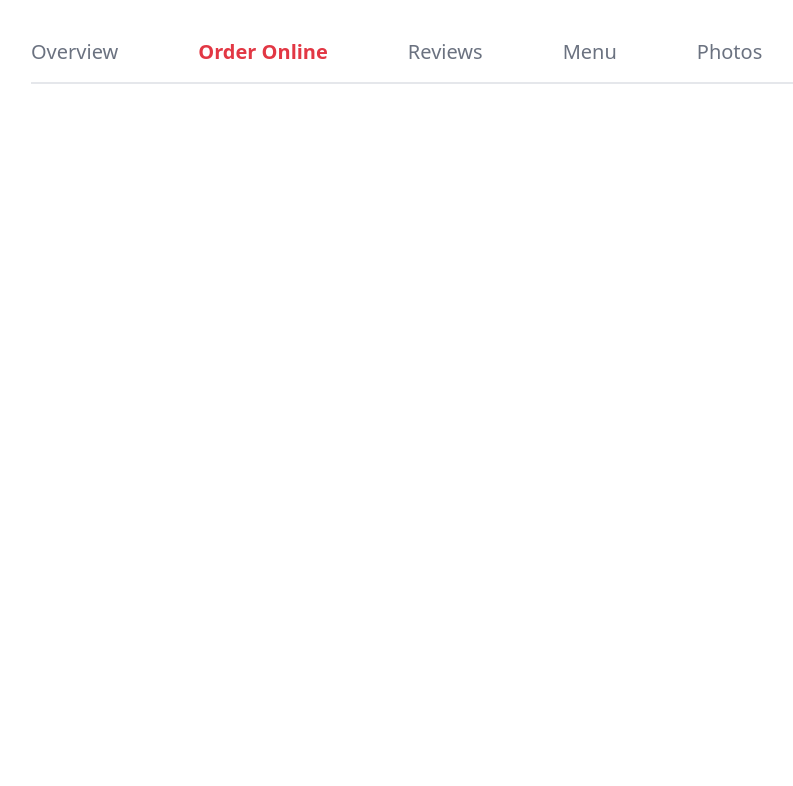
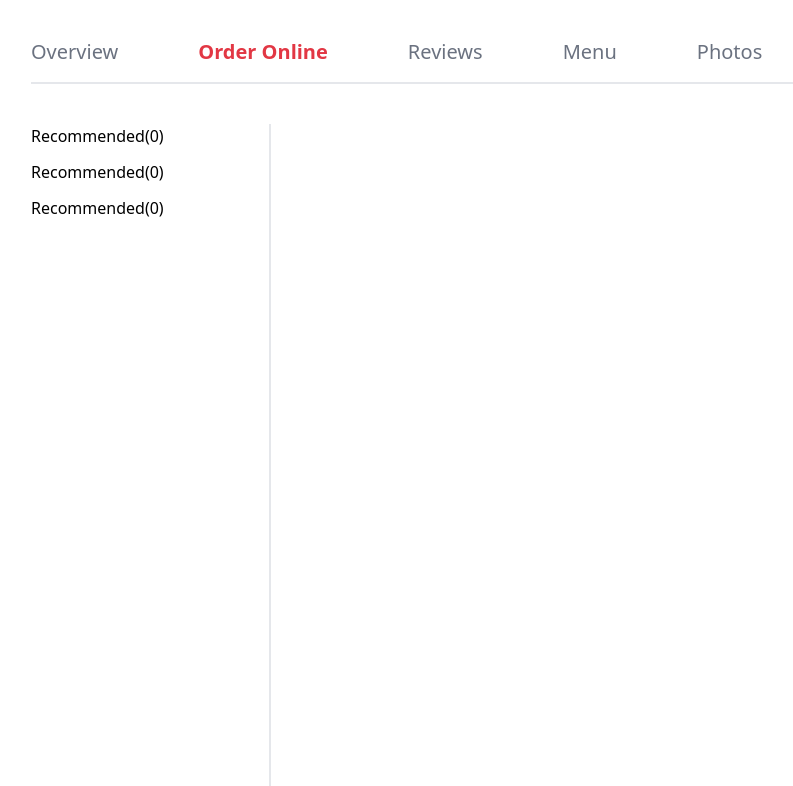
Before and after one commit to Ismile-1112/Zomato-project, a React (Create React App) app in the folder client/: page /restaurant/1/order-online in a window 1280 px wide. Shown: the part 694-1480 px from the top of the page, without its empty margins (129-922 px from the left). Before the commit the page ends 898 px from the top, so only its background shows below. Built offline with nearby package versions, Linux system fonts and the light colour scheme.

Commit message:
add order online menu

```diff
--- a/client/src/Components/restaurant/Order-Online/MenuListContainer.jsx
+++ b/client/src/Components/restaurant/Order-Online/MenuListContainer.jsx
@@ -15,11 +15,6 @@ const MenuListContainer = (props) => {
         <>
             <div className="w-full flex flex-col gap-3">
                 <MenuCategory name="Recommended" items={("","")} onClickHandler={onClickHandler} isActive={selected === "Recommended"} />
-                <MenuCategory name="Recommended" items={("","")} onClickHandler={onClickHandler} isActive={selected === "Recommended"} />
-                <MenuCategory name="Recommended" items={("","")} onClickHandler={onClickHandler} isActive={selected === "Recommended"} />
-                <MenuCategory name="Recommended" items={("","")} onClickHandler={onClickHandler} isActive={selected === "Recommended"} />
-                <MenuCategory name="Recommended" items={("","")} onClickHandler={onClickHandler} isActive={selected === "Recommended"} />
-                <MenuCategory name="Recommended" items={("","")} onClickHandler={onClickHandler} isActive={selected === "Recommended"} />
             </div>
         </>
     );
--- a/client/src/Page/Restaurant/OrderOnline.jsx
+++ b/client/src/Page/Restaurant/OrderOnline.jsx
@@ -2,13 +2,20 @@ import React from 'react';
 
 // components
 import FloatMenuBtn from '../../Components/restaurant/Order-Online/FloatMenuBtn';
+import MenuListContainer from "../../Components/restaurant/Order-Online/MenuListContainer";
 
 const OrderOnline = () => {
     return (
         <>
             <div className="w-full">
-                <FloatMenuBtn />
+                <aside className="hidden md:flex flex-col gap-3 border-r-2 overflow-y-scroll border-gray-200 h-screen md:block w-1/4">
+                    <MenuListContainer />
+                    <MenuListContainer />
+                    <MenuListContainer />
+                </aside>
+                <div className="w-full md:w-3/4"></div>
             </div>
+            <FloatMenuBtn />
         </>
     );
 };
```
